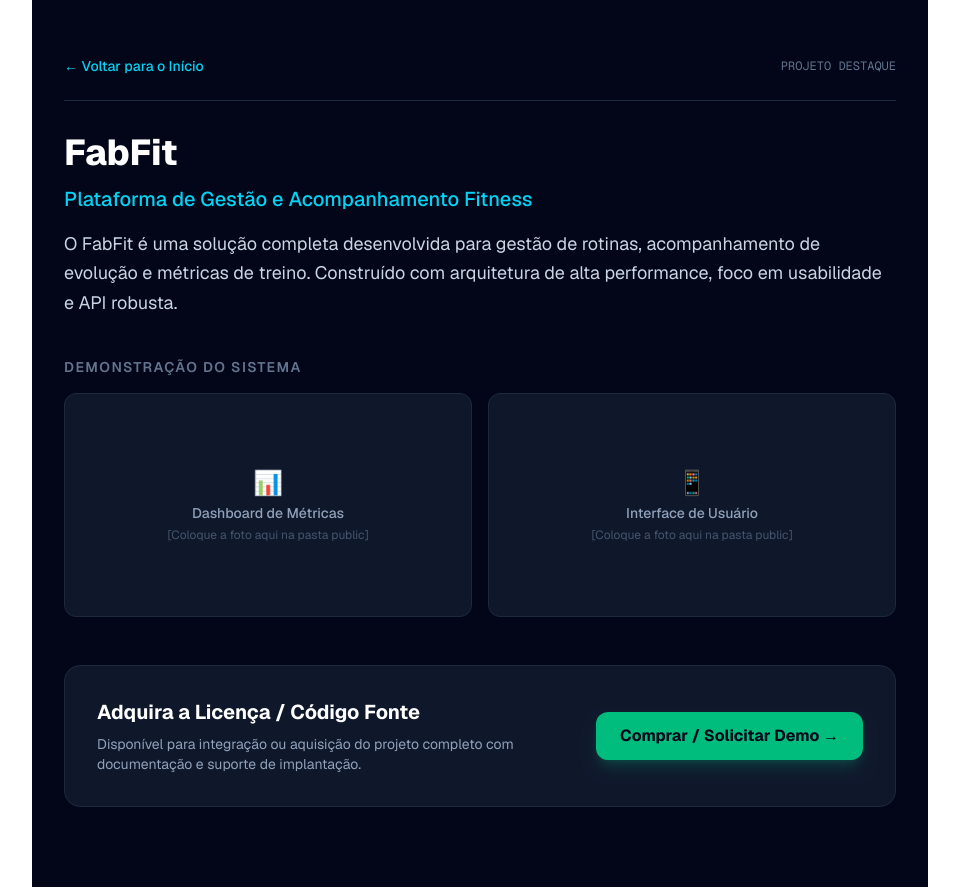
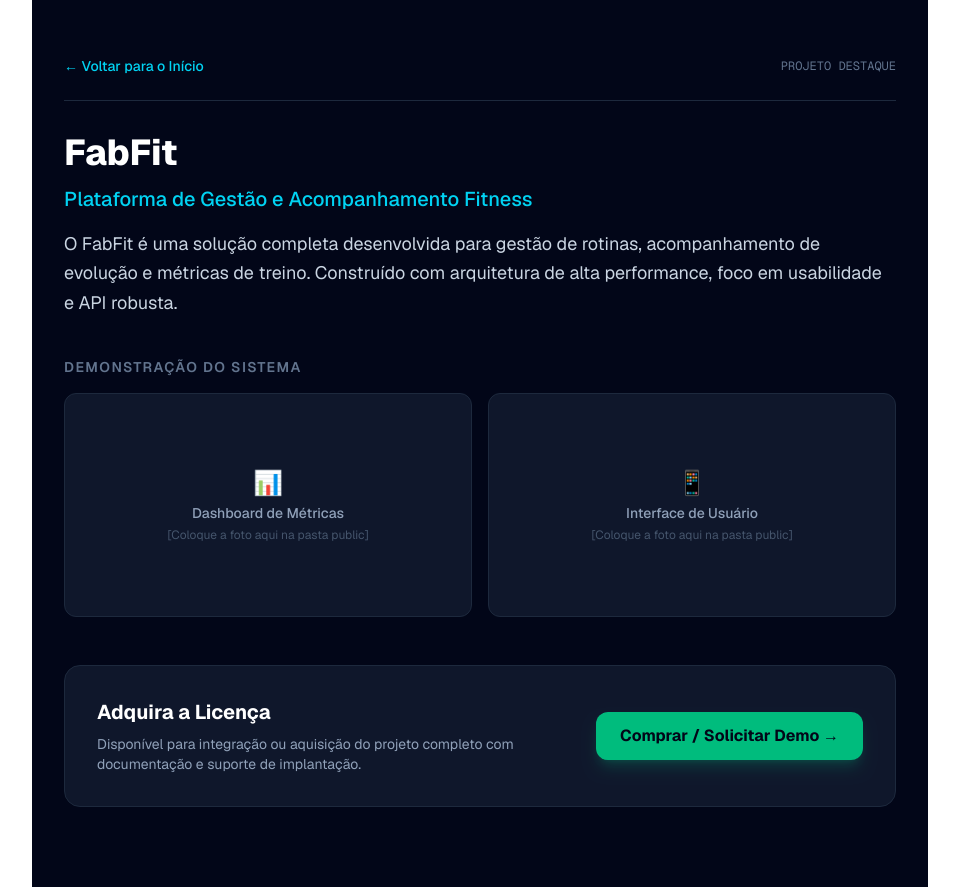
Before and after one commit to faccruz/meu-portfolio, a Next.js app: page /fabfit in a window 1280 px wide. Shown: the whole page, without its empty margins (160-1119 px from the left). Built offline with nearby package versions, Linux system fonts and the light colour scheme.

Commit message:
feat: adicionando card do FabFit com navegação interna

```diff
--- a/app/fabfit/page.tsx
+++ b/app/fabfit/page.tsx
@@ -55,7 +55,7 @@ export default function FabFitPage() {
       {/* Destaques Técnicos & Botão de Compra */}
       <section className="bg-slate-900 border border-slate-800 rounded-2xl p-8 mb-12 flex flex-col md:flex-row justify-between items-start md:items-center gap-6">
         <div>
-          <h3 className="text-xl font-bold text-white mb-2">Adquira a Licença / Código Fonte</h3>
+          <h3 className="text-xl font-bold text-white mb-2">Adquira a Licença</h3>
           <p className="text-slate-400 text-sm max-w-md">
             Disponível para integração ou aquisição do projeto completo com documentação e suporte de implantação.
           </p>
@@ -63,7 +63,7 @@ export default function FabFitPage() {
 
         {/* Link para Venda / Checkout / WhatsApp */}
         <a
-          href="https://wa.me/5515999999999?text=Olá,%20tenho%20interesse%20no%20FabFit!"
+          href="https://wa.me/5515997382437?text=Olá,%20tenho%20interesse%20no%20FabFit!"
           target="_blank"
           rel="noopener noreferrer"
           className="bg-emerald-500 hover:bg-emerald-400 text-slate-950 font-bold px-6 py-3 rounded-xl transition shadow-lg shadow-emerald-500/20 whitespace-nowrap"
```
